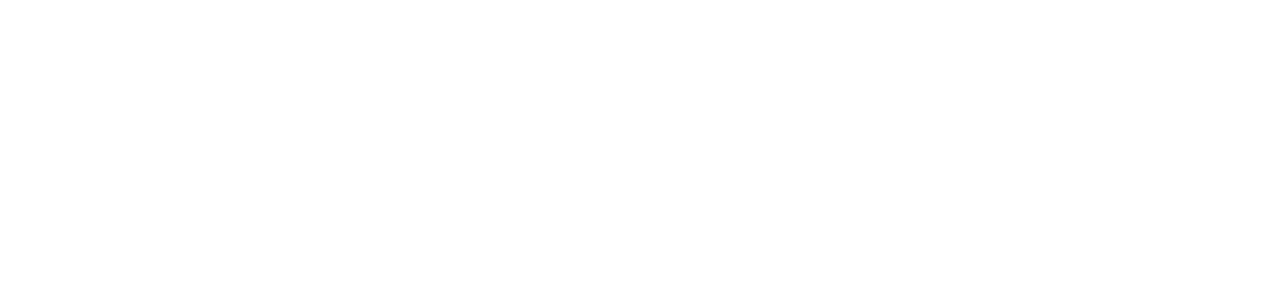
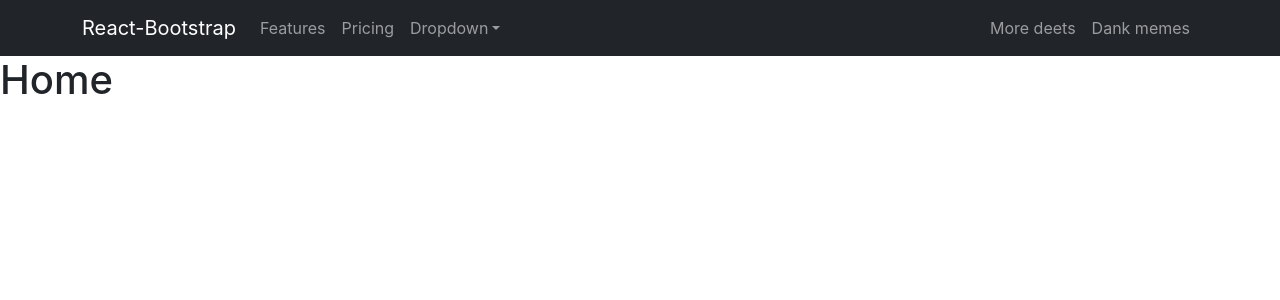
Before and after one commit to Habidhossen/Travel-To-Go, a React (Create React App) app: page / in a window 1280 px wide. Shown: the top 300 px of the page. Built offline with nearby package versions, Linux system fonts and the light colour scheme.

Commit message:
react router and react bootstrap added

```diff
--- a/package.json
+++ b/package.json
@@ -6,8 +6,11 @@
     "@testing-library/jest-dom": "^5.16.4",
     "@testing-library/react": "^13.1.1",
     "@testing-library/user-event": "^13.5.0",
+    "bootstrap": "^5.1.3",
     "react": "^18.0.0",
+    "react-bootstrap": "^2.2.3",
     "react-dom": "^18.0.0",
+    "react-router-dom": "^6.3.0",
     "react-scripts": "5.0.1",
     "web-vitals": "^2.1.4"
   },
--- a/src/App.js
+++ b/src/App.js
@@ -1,7 +1,17 @@
+import { Route, Routes } from "react-router-dom";
 import "./App.css";
+import Header from "./components/Header/Header";
+import HomePage from "./components/HomePage/HomePage";
 
 function App() {
-  return <div></div>;
+  return (
+    <div>
+      <Header />
+      <Routes>
+        <Route path="/" element={<HomePage />} />
+      </Routes>
+    </div>
+  );
 }
 
 export default App;
--- /dev/null
+++ b/src/components/Header/Header.js
@@ -0,0 +1,42 @@
+import React from "react";
+import { Container, Nav, Navbar, NavDropdown } from "react-bootstrap";
+
+const Header = () => {
+  return (
+    <div>
+      <Navbar collapseOnSelect expand="lg" bg="dark" variant="dark">
+        <Container>
+          <Navbar.Brand href="#home">React-Bootstrap</Navbar.Brand>
+          <Navbar.Toggle aria-controls="responsive-navbar-nav" />
+          <Navbar.Collapse id="responsive-navbar-nav">
+            <Nav className="me-auto">
+              <Nav.Link href="#features">Features</Nav.Link>
+              <Nav.Link href="#pricing">Pricing</Nav.Link>
+              <NavDropdown title="Dropdown" id="collasible-nav-dropdown">
+                <NavDropdown.Item href="#action/3.1">Action</NavDropdown.Item>
+                <NavDropdown.Item href="#action/3.2">
+                  Another action
+                </NavDropdown.Item>
+                <NavDropdown.Item href="#action/3.3">
+                  Something
+                </NavDropdown.Item>
+                <NavDropdown.Divider />
+                <NavDropdown.Item href="#action/3.4">
+                  Separated link
+                </NavDropdown.Item>
+              </NavDropdown>
+            </Nav>
+            <Nav>
+              <Nav.Link href="#deets">More deets</Nav.Link>
+              <Nav.Link eventKey={2} href="#memes">
+                Dank memes
+              </Nav.Link>
+            </Nav>
+          </Navbar.Collapse>
+        </Container>
+      </Navbar>
+    </div>
+  );
+};
+
+export default Header;
--- a/src/components/HomePage/HomePage.js
+++ b/src/components/HomePage/HomePage.js
@@ -0,0 +1,11 @@
+import React from "react";
+
+const HomePage = () => {
+  return (
+    <div>
+      <h1>Home</h1>
+    </div>
+  );
+};
+
+export default HomePage;
--- a/src/index.js
+++ b/src/index.js
@@ -1,14 +1,18 @@
-import React from 'react';
-import ReactDOM from 'react-dom/client';
-import './index.css';
-import App from './App';
-import reportWebVitals from './reportWebVitals';
+import "bootstrap/dist/css/bootstrap.min.css";
+import React from "react";
+import ReactDOM from "react-dom/client";
+import { BrowserRouter } from "react-router-dom";
+import App from "./App";
+import "./index.css";
+import reportWebVitals from "./reportWebVitals";
 
-const root = ReactDOM.createRoot(document.getElementById('root'));
+const root = ReactDOM.createRoot(document.getElementById("root"));
 root.render(
-  <React.StrictMode>
-    <App />
-  </React.StrictMode>
+  <BrowserRouter>
+    <React.StrictMode>
+      <App />
+    </React.StrictMode>
+  </BrowserRouter>
 );
 
 // If you want to start measuring performance in your app, pass a function
```
Also changed, not shown: src/components/Blogs/Blogs.js (+21 -0 lines), src/components/Navbar/Navbar.css (deleted), src/components/Navbar/Navbar.js (deleted), 1 other file (tests, documents, lock files or other folders).
